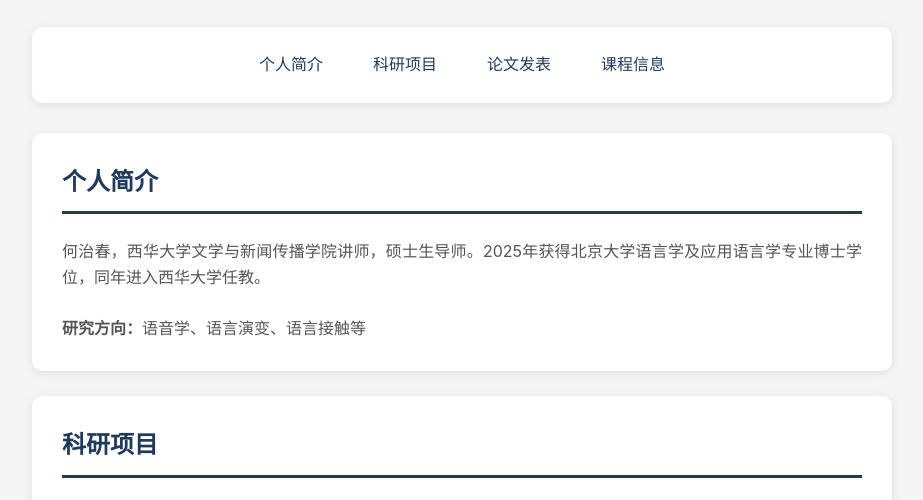
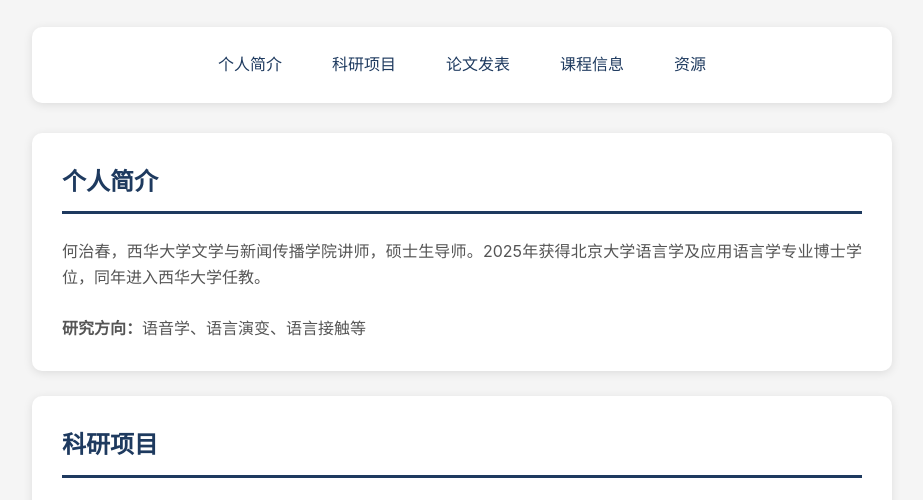
Before and after one commit to windrainhzc/windrainhzc.github.io, a plain HTML site: page index.html in a window 1280 px wide. Shown: the part 253-753 px from the top of the page, without its empty margins (178-1101 px from the left). Drawn offline with Linux system fonts and the light colour scheme.

Commit message:
Update index.html

```diff
--- a/index.html
+++ b/index.html
@@ -318,6 +318,7 @@
             <a href="#research">科研项目</a>
             <a href="#publications">论文发表</a>
             <a href="#teaching">课程信息</a>
+            <a href="#teaching">资源</a>
         </nav>
 
         <!-- 个人简介 -->
```
